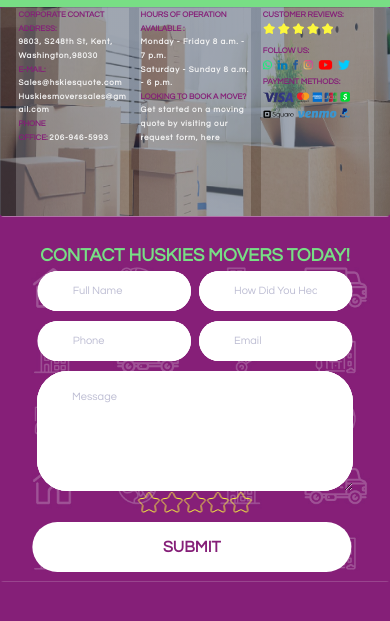
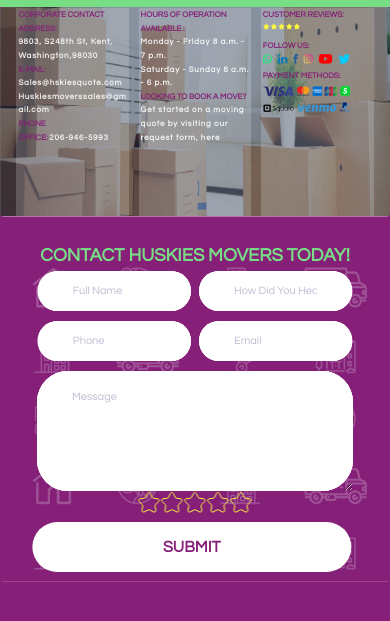
Before and after one commit to majdi61/moving, a plain HTML site: page contact.html in a window 390 px wide. Shown: the part 79-700 px from the top of the page. Drawn offline with nearby package versions, Linux system fonts and the light colour scheme.

Commit message:
Update contact.html

```diff
--- a/contact.html
+++ b/contact.html
@@ -578,7 +578,7 @@ iframe {
   line-height: 1.2;
 }
 .svg{
-  width: 36%;
+  width: 34%;
 }
 
 /*---------------------------------------------*/
@@ -820,7 +820,7 @@ font-size: 2.3rem;}
 .topbox{ height: 25%;}
 .etoile{
   display: inline-flex;
-  width: 180%;
+
 }
 .textarea.input100 {
   min-height: 90px;
```
